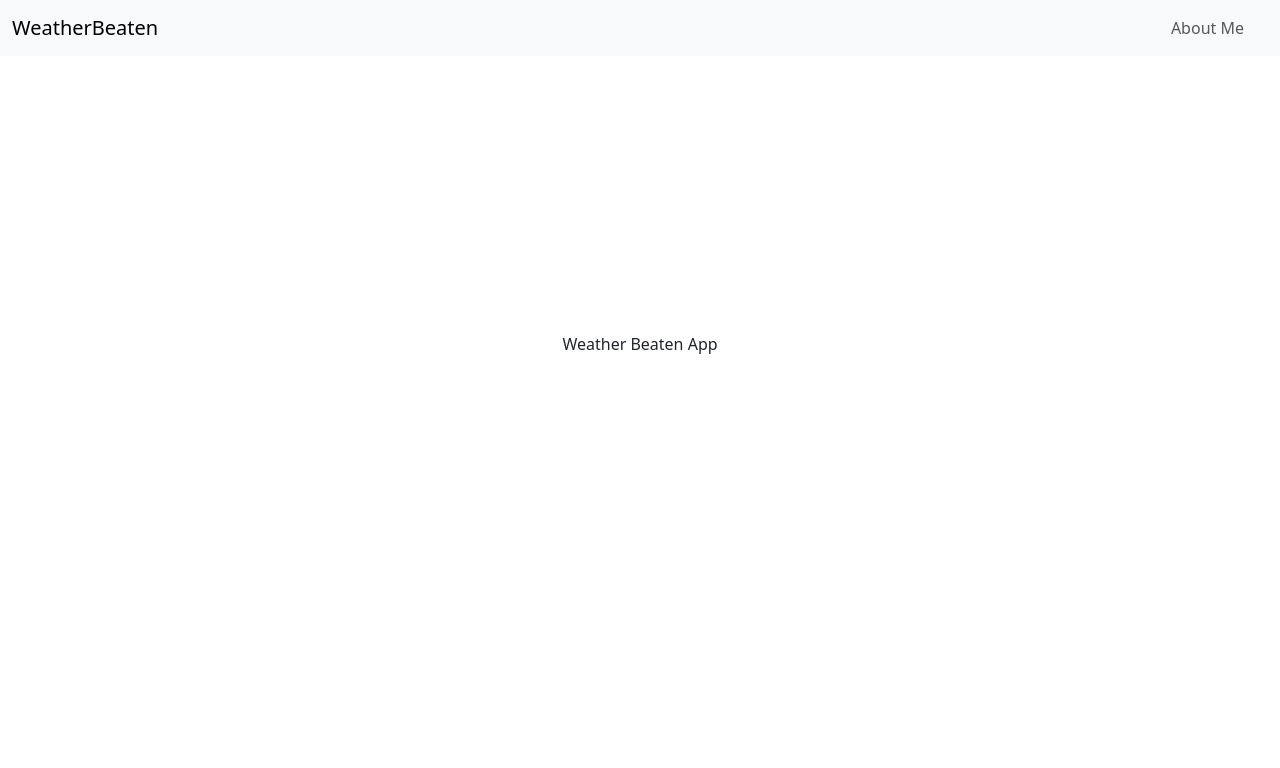
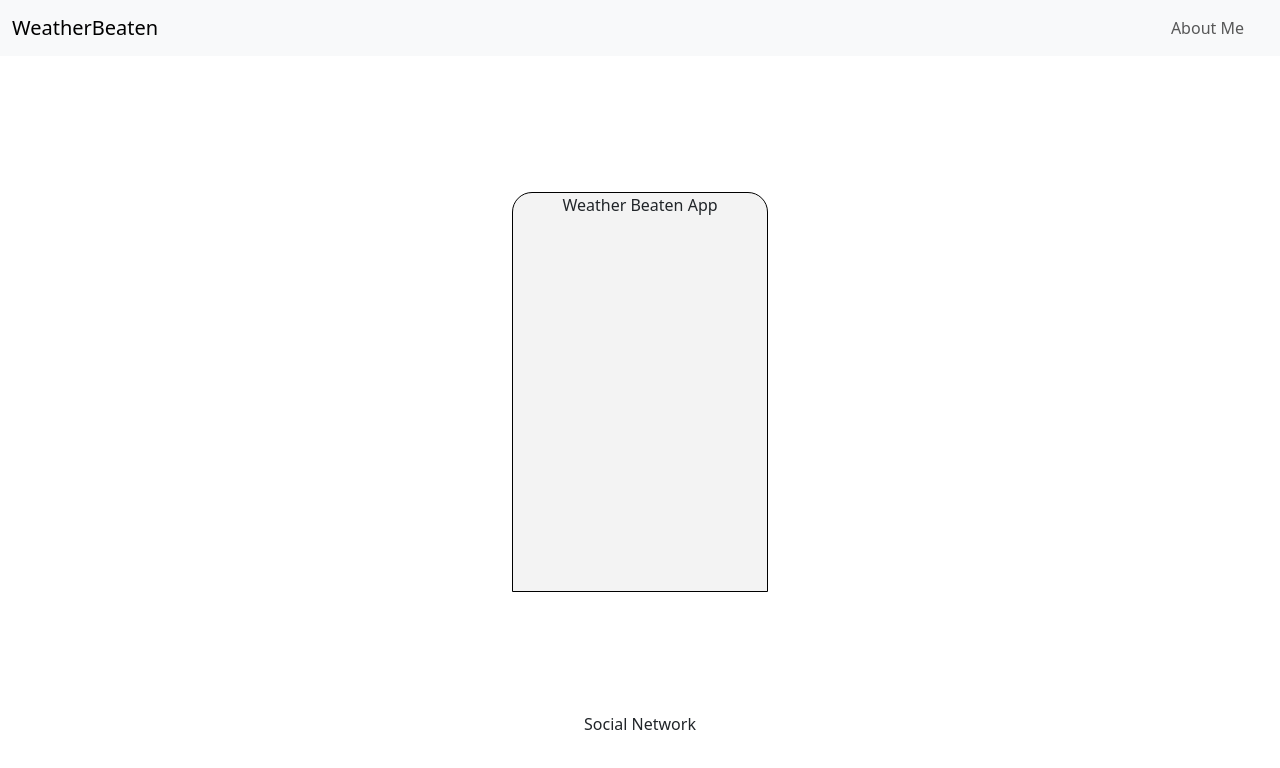
Before and after one commit to panzek/weather-beaten, a React (Create React App) app: page / in a window 1280 px wide. Shown: the top 768 px of the page. Built offline with nearby package versions, Linux system fonts and the light colour scheme.

Commit message:
Update navbar.js and app.js for styling

```diff
--- a/src/App.css
+++ b/src/App.css
@@ -1,11 +1,34 @@
+* {
+  margin: 0;
+  padding: 0;
+}
+
 .App {
   text-align: center;
 }
 
-.App-header {
-  min-height: 70vh;
+.display {
   display: flex;
   flex-direction: column;
   align-items: center;
   justify-content: center;
+  width: 100vw;
+  height: 80vh;
 }
+
+.App-header {
+  background-color: #f3f3f3;
+  display: flex;
+  flex-direction: column;
+  align-items: center;
+  width: 20vw;
+  height: 50vh;
+  border: 1px solid #000;
+  border-radius: 20px 20px 0  0;
+}
+
+.socials {
+  display: flex;
+  flex-direction: column;
+  align-items: center;
+}
--- a/src/App.js
+++ b/src/App.js
@@ -7,11 +7,20 @@ const App = () => {
   return (
     <div>
     <Navigation />
-      <header className="App-header">
-        <p>
-          <Weather />
-        </p>
-      </header>
+      <div classNmae="row ">
+        <div className="col display">
+          <header className="App-header">
+          <p>
+            <Weather />
+          </p>
+          </header>
+        </div>
+        <div className="col socials">
+          <span>
+            Social Network
+          </span>
+        </div>
+      </div>
     </div>
   )
 }
--- a/src/components/Navbar.js
+++ b/src/components/Navbar.js
@@ -7,7 +7,7 @@ const Navigation = () => {
     <>
       {['sm'].map((expand) => (
         <Navbar key={expand} expand={expand} className="bg-body-tertiary mb-3">
-          <Container fluid>
+          <Container fluid className="navigation">
             <Navbar.Brand href="#">WeatherBeaten</Navbar.Brand>
             <Navbar.Toggle aria-controls={`offcanvasNavbar-expand-${expand}`} />
             <Navbar.Offcanvas
```
